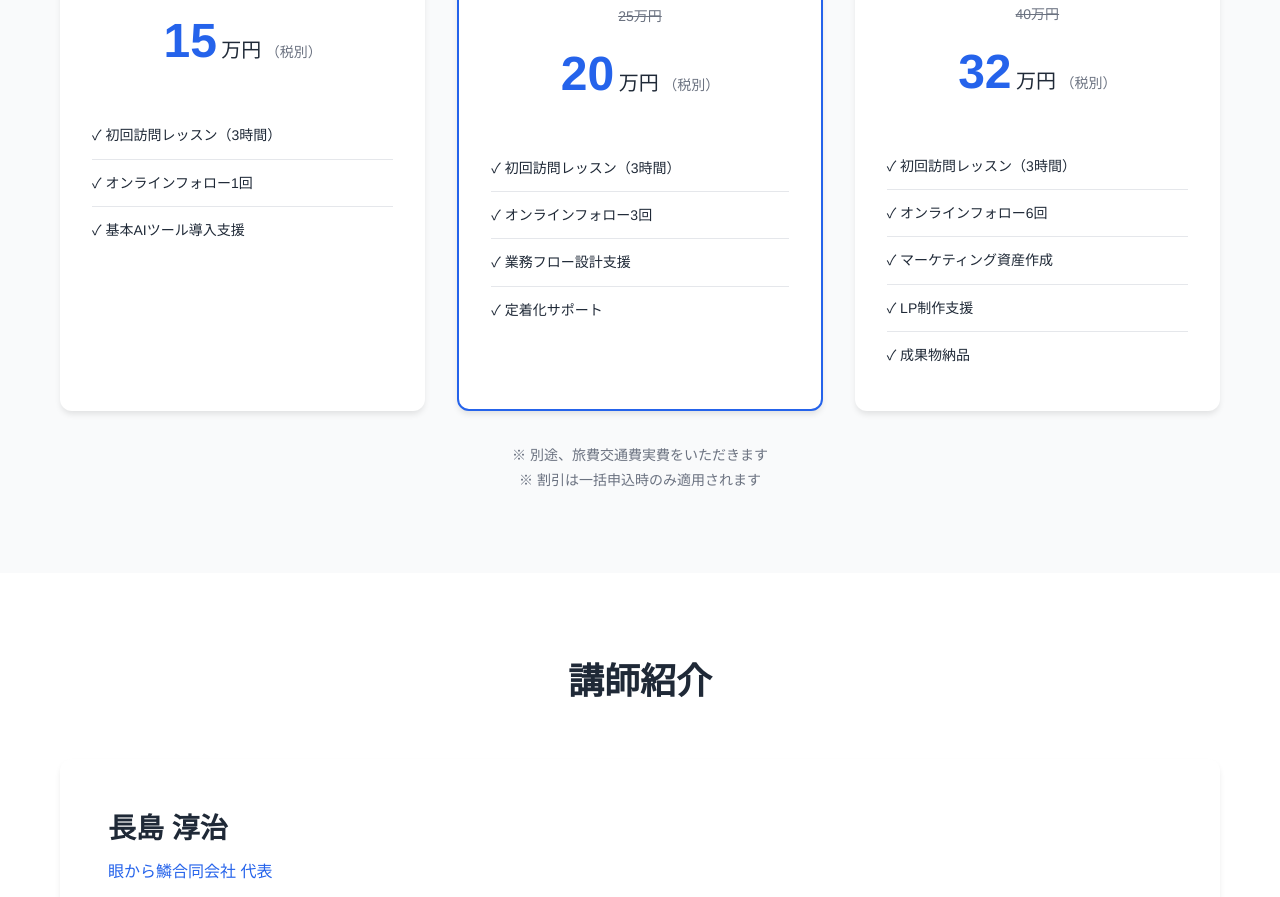
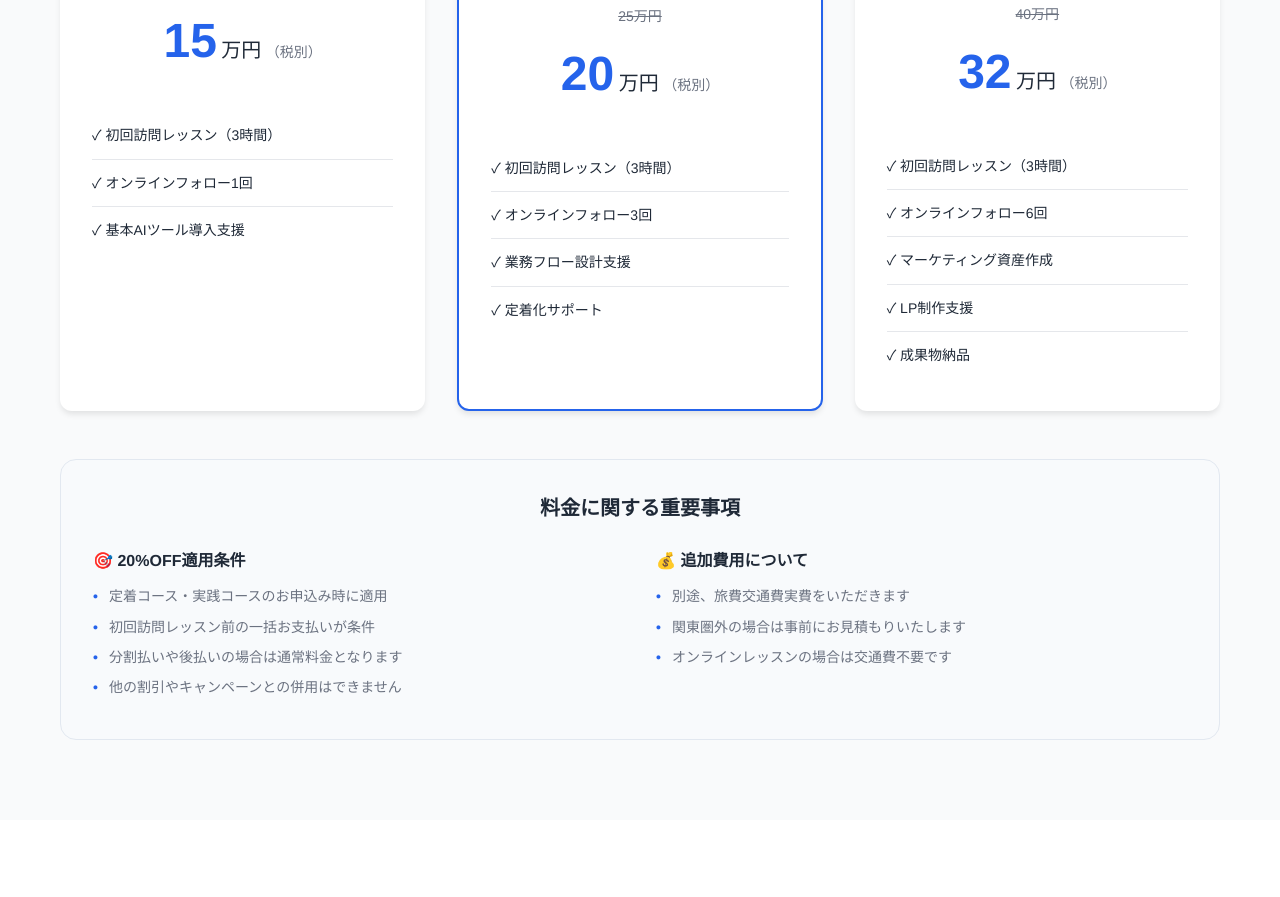
Before and after one commit to junagashima/ai-secretary-lp, a website built with Vite: page index.html in a window 1280 px wide. Shown: the part 5492-6389 px from the top of the page. Built offline with nearby package versions, Linux system fonts and the light colour scheme.

Commit message:
💰 Improve pricing section with clear discount conditions and badge visibility
- Fix 20% OFF badge styling with better visibility (z-index, padding, shadow)
- Replace simple pricing note with comprehensive pricing conditions section
- Add detailed 20% OFF application conditions to prevent misunderstandings
- Include clear payment terms and additional cost information
- Add structured layout with emojis for better readability
- Implement responsive design for pricing notes section
- Ensure transparency in pricing to build trust with potential clients

```diff
--- a/index.html
+++ b/index.html
@@ -320,10 +320,28 @@
                 </div>
             </div>
 
-            <p class="pricing-note">
-                ※ 別途、旅費交通費実費をいただきます<br>
-                ※ 割引は一括申込時のみ適用されます
-            </p>
+            <div class="pricing-notes">
+                <h4 class="notes-title">料金に関する重要事項</h4>
+                <div class="notes-content">
+                    <div class="note-item">
+                        <h5>🎯 20%OFF適用条件</h5>
+                        <ul>
+                            <li>定着コース・実践コースのお申込み時に適用</li>
+                            <li>初回訪問レッスン前の一括お支払いが条件</li>
+                            <li>分割払いや後払いの場合は通常料金となります</li>
+                            <li>他の割引やキャンペーンとの併用はできません</li>
+                        </ul>
+                    </div>
+                    <div class="note-item">
+                        <h5>💰 追加費用について</h5>
+                        <ul>
+                            <li>別途、旅費交通費実費をいただきます</li>
+                            <li>関東圏外の場合は事前にお見積もりいたします</li>
+                            <li>オンラインレッスンの場合は交通費不要です</li>
+                        </ul>
+                    </div>
+                </div>
+            </div>
         </div>
     </section>
 
--- a/style.css
+++ b/style.css
@@ -989,10 +989,12 @@ body {
     right: 20px;
     background-color: var(--accent-color);
     color: var(--white);
-    padding: 4px 12px;
+    padding: 6px 16px;
     border-radius: 20px;
-    font-size: 12px;
+    font-size: 14px;
     font-weight: bold;
+    z-index: 10;
+    box-shadow: 0 2px 8px rgba(0, 0, 0, 0.15);
 }
 
 /* 料金セクション */
@@ -1091,6 +1093,62 @@ body {
     line-height: 1.8;
 }
 
+/* 料金注意事項 */
+.pricing-notes {
+    background: #f8fafc;
+    border-radius: 16px;
+    padding: 32px;
+    margin-top: 48px;
+    border: 1px solid #e2e8f0;
+}
+
+.notes-title {
+    font-size: 20px;
+    font-weight: 700;
+    color: var(--text-color);
+    margin-bottom: 24px;
+    text-align: center;
+}
+
+.notes-content {
+    display: grid;
+    grid-template-columns: repeat(auto-fit, minmax(300px, 1fr));
+    gap: 32px;
+}
+
+.note-item h5 {
+    font-size: 16px;
+    font-weight: 600;
+    color: var(--text-color);
+    margin-bottom: 12px;
+    display: flex;
+    align-items: center;
+    gap: 8px;
+}
+
+.note-item ul {
+    list-style: none;
+    padding: 0;
+    margin: 0;
+}
+
+.note-item li {
+    color: var(--text-light);
+    font-size: 14px;
+    line-height: 1.6;
+    margin-bottom: 8px;
+    padding-left: 16px;
+    position: relative;
+}
+
+.note-item li:before {
+    content: '•';
+    color: var(--primary-color);
+    font-weight: bold;
+    position: absolute;
+    left: 0;
+}
+
 /* 講師紹介セクション */
 .instructor-profile {
     background-color: var(--white);
@@ -1489,4 +1547,18 @@ body {
         flex-direction: column;
         align-items: center;
     }
-}
+
+    .pricing-notes {
+        padding: 24px;
+        margin-top: 32px;
+    }
+
+    .notes-content {
+        grid-template-columns: 1fr;
+        gap: 24px;
+    }
+
+    .notes-title {
+        font-size: 18px;
+    }
+}
```
